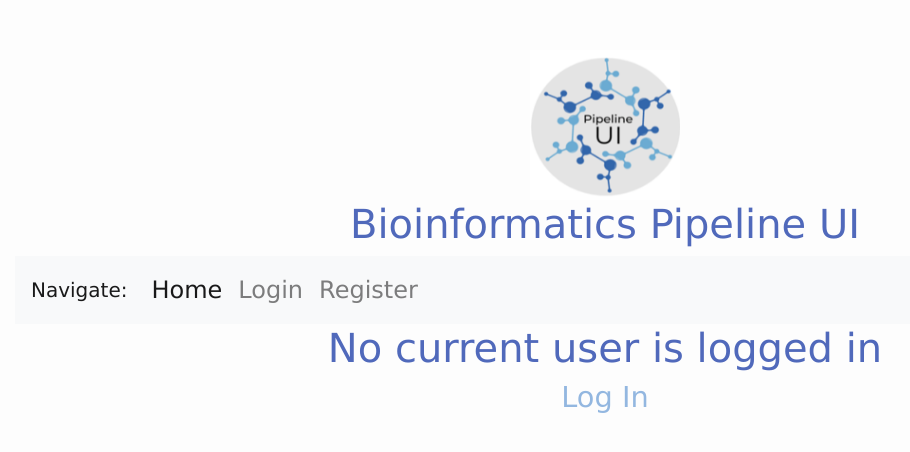
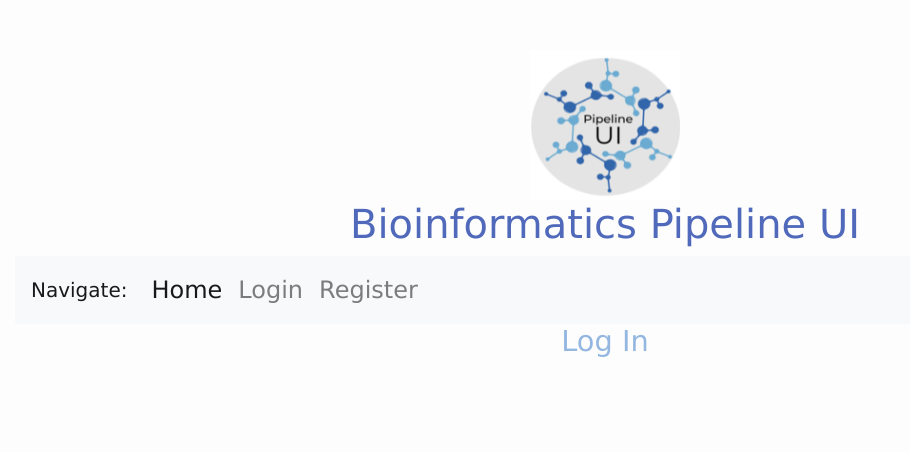
Before and after one commit to AJTDaedalus/pipeline_ui, a Flask app: page / in a window 1280 px wide. Shown: the top 452 px of the page, without its empty margins (85-995 px from the left). Run offline with Flask 2, Linux system fonts and the light colour scheme; some libraries are stand-ins or nearby versions.

Commit message:
Fixed issue with decorator not applying to admin view and made small changes to html for index page.

```diff
--- a/code/app/auth/views.py
+++ b/code/app/auth/views.py
@@ -68,9 +68,9 @@ def login():
     return render_template('security/login_user.html', form=form)
 
 #Admin route
+@auth.route('/admin', methods=['GET', 'POST'])
 @login_required
 @permission_required('admin')
-@auth.route('/admin', methods=['GET', 'POST'])
 def admin():
     nrole = NewRoleForm()
     if nrole.create.data and nrole.validate():
--- a/code/app/templates/index.html
+++ b/code/app/templates/index.html
@@ -4,14 +4,11 @@
 <div class="boxed">
 
 {% if current_user.is_authenticated %}
-    <h1> Hi, {{ current_user.email }} </h1>
-
     <p1 style="text-align:center">
 
     Welcome to Bioinformatics Pipeline UI. This is your starting point for requests. </p1>
 
 {% else %}
-    <h1> No current user is logged in </h1>
     <h1 style = "text-align:center; font-size:1.2em;color: rgb(87, 149, 219);"><a href="{{ url_for('auth.login') }}"> Log In</a></h1>
 
 {% endif %}
```
